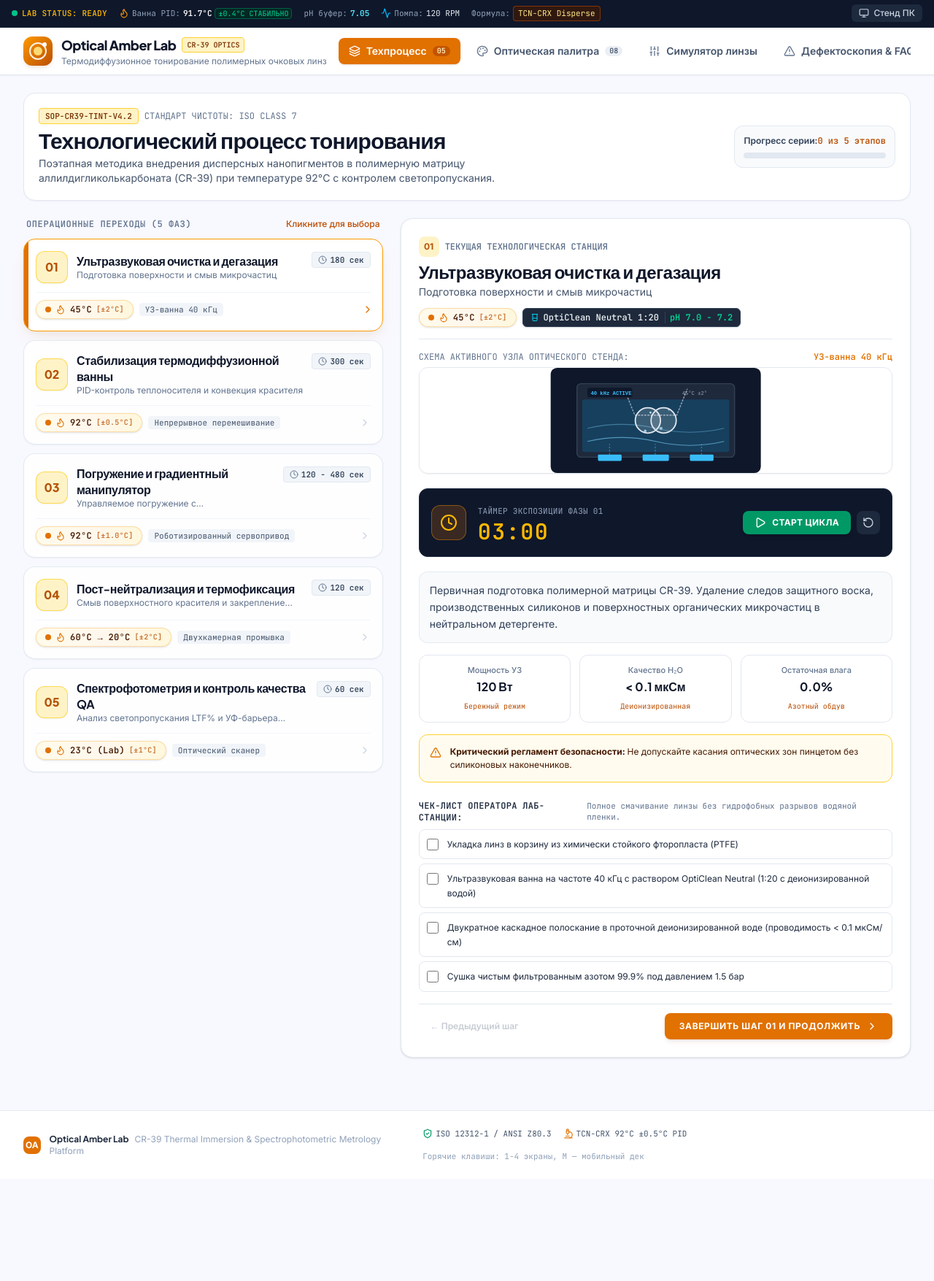
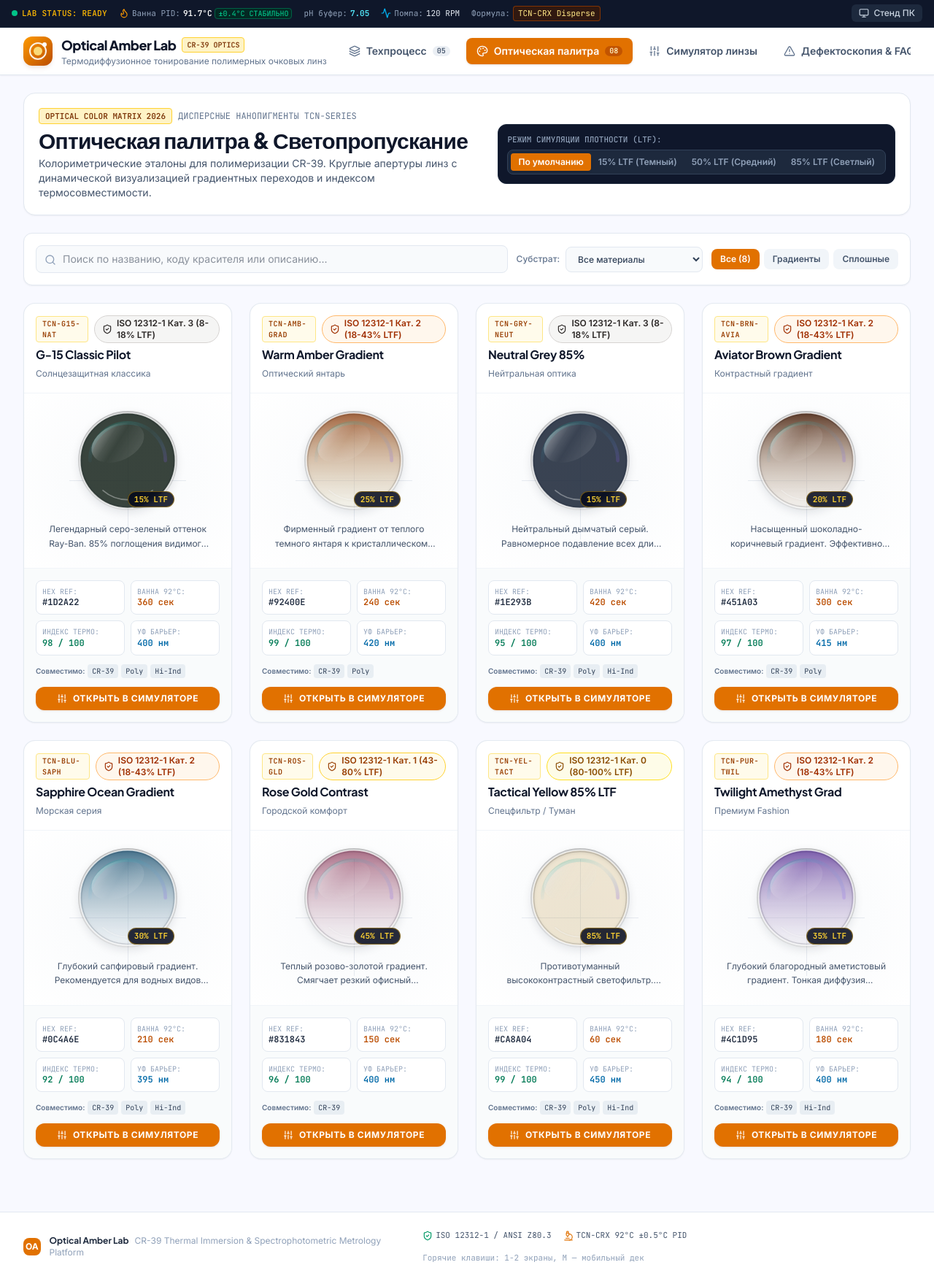
Before and after one commit to psi01aver-create/-CR-39., a React (Vite) app: page / in a window 1280 px wide. Shown: the whole page at 73% size. Before the commit the page ends 1615 px from the top, so only its background shows below. Built offline with nearby package versions, Linux system fonts and the light colour scheme.

Commit message:
Change default active screen to 'palette'
Updated active screen to default to 'palette' and adjusted key bindings accordingly.

```diff
--- a/src/App.tsx
+++ b/src/App.tsx
@@ -2,15 +2,13 @@ import React, { useState, useEffect } from 'react';
 import { ActiveScreen, ColorSwatch } from './types';
 import { COLOR_PALETTE } from './data/labData';
 import { Header } from './components/Header';
-import { ProcessScreen } from './components/ProcessScreen';
 import { PaletteScreen } from './components/PaletteScreen';
 import { SimulatorScreen } from './components/SimulatorScreen';
-import { TroubleshootingScreen } from './components/TroubleshootingScreen';
 import { MobileDeckFrame } from './components/MobileDeckFrame';
-import { Layers, Palette, Sliders, AlertTriangle, ShieldCheck, Microscope } from 'lucide-react';
+import { ShieldCheck, Microscope } from 'lucide-react';
 
 export default function App() {
-  const [activeScreen, setActiveScreen] = useState<ActiveScreen>('process');
+  const [activeScreen, setActiveScreen] = useState<ActiveScreen>('palette');
   const [isMobileDeckMode, setIsMobileDeckMode] = useState<boolean>(false);
   const [simSwatch, setSimSwatch] = useState<ColorSwatch>(COLOR_PALETTE[1]);
   const [liveTemp, setLiveTemp] = useState<number>(92.2);
@@ -29,10 +27,8 @@ export default function App() {
       if (['input', 'textarea', 'select'].includes((e.target as HTMLElement)?.tagName?.toLowerCase())) {
         return;
       }
-      if (e.key === '1') setActiveScreen('process');
-      if (e.key === '2') setActiveScreen('palette');
-      if (e.key === '3') setActiveScreen('simulator');
-      if (e.key === '4') setActiveScreen('troubleshooting');
+      if (e.key === '1') setActiveScreen('palette');
+      if (e.key === '2') setActiveScreen('simulator');
       if (e.key === 'm' || e.key === 'M') setIsMobileDeckMode((prev) => !prev);
     };
     window.addEventListener('keydown', handleKeyDown);
@@ -46,18 +42,16 @@ export default function App() {
 
   const renderActiveScreenContent = () => {
     switch (activeScreen) {
-      case 'process':
-        return <ProcessScreen />;
       case 'palette':
         return (
           <PaletteScreen onSelectSwatchForSimulation={handleSelectSwatchForSimulation} />
         );
       case 'simulator':
         return <SimulatorScreen initialSwatch={simSwatch} key={simSwatch.id} />;
-      case 'troubleshooting':
-        return <TroubleshootingScreen />;
       default:
-        return <ProcessScreen />;
+        return (
+          <PaletteScreen onSelectSwatchForSimulation={handleSelectSwatchForSimulation} />
+        );
     }
   };
 
@@ -114,7 +108,7 @@ export default function App() {
               TCN-CRX 92°C ±0.5°C PID
             </span>
             <span className="text-slate-400">
-              Горячие клавиши: 1-4 экраны, M — мобильный дек
+              Горячие клавиши: 1-2 экраны, M — мобильный дек
             </span>
           </div>
         </div>
```
